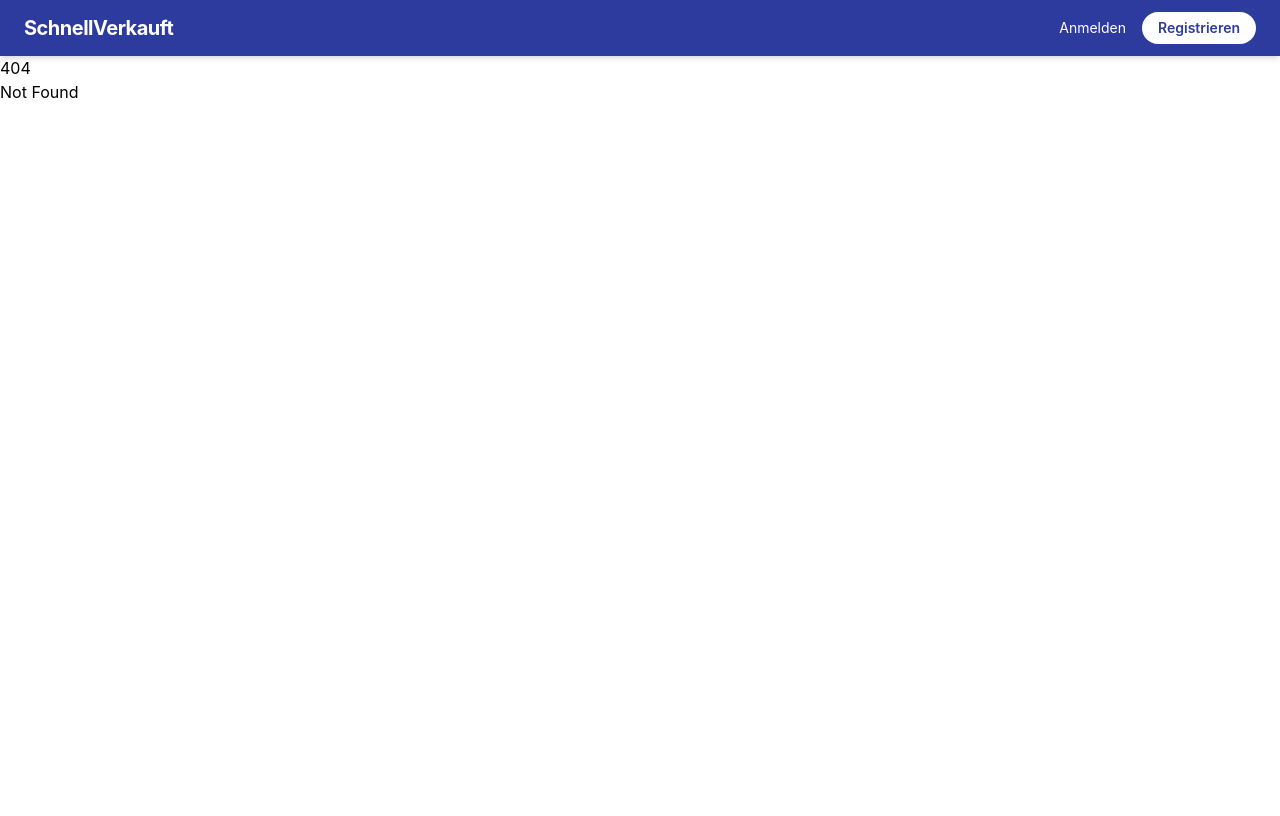
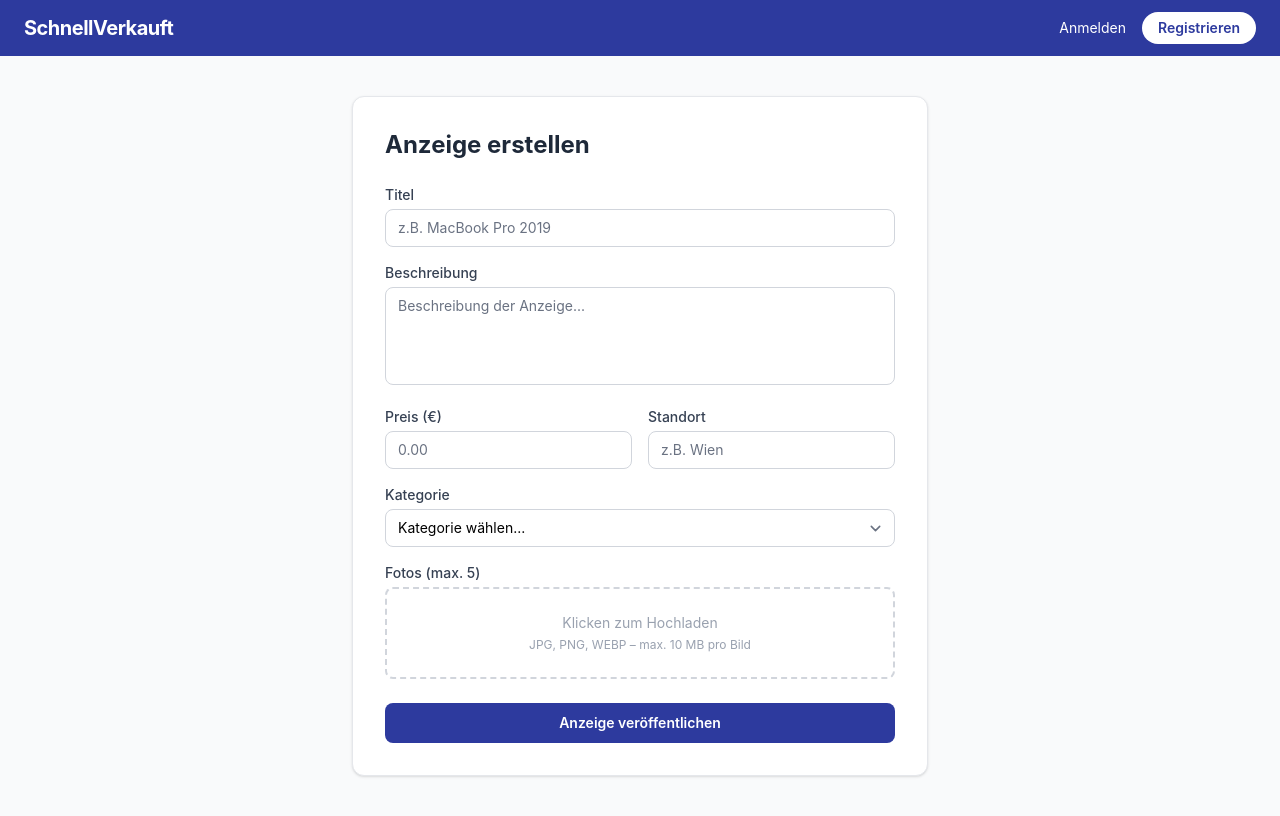
Before and after one commit to Max89765/WMC-Project-4A-Maximilian-Greifeneder, a SvelteKit app in the folder FrontendSchnellVerkauft/: page /listings/new in a window 1280 px wide. Before the commit this address had no page. Shown: the top 816 px of the page. Built offline with nearby package versions, Linux system fonts and the light colour scheme.

Commit message:
implemented new listings FE help of ai

```diff
--- /dev/null
+++ b/FrontendSchnellVerkauft/src/routes/listings/new/+page.svelte
@@ -0,0 +1,197 @@
+<script>
+	import { goto } from '$app/navigation';
+
+	const CATEGORIES = ['Kleidung', 'Elektronik', 'Sport', 'Auto', 'Wohnen', 'Sonstiges'];
+
+	let title = $state('');
+	let description = $state('');
+	let price = $state('');
+	let category = $state('');
+	let location = $state('');
+	let imageFiles = $state([]); // help with ai
+	let errorMsg = $state('');
+	let loading = $state(false);
+
+	function handleFileChange(e) { // help with ai
+		imageFiles = Array.from(e.target.files).slice(0, 5);
+	}
+
+	async function handleSubmit() {
+		errorMsg = '';
+
+		if (!title || !description || !price || !category || !location) {
+			errorMsg = 'Bitte alle Felder ausfüllen.';
+			return;
+		}
+		if (isNaN(price) || Number(price) <= 0) {
+			errorMsg = 'Bitte einen gültigen Preis eingeben.';
+			return;
+		}
+
+		const token = localStorage.getItem('token');
+		if (!token) {
+			goto('/login');
+			return;
+		}
+
+		loading = true;
+		try {
+			// 1. Anzeige erstellen
+			const res = await fetch('http://localhost:3000/api/listings', {
+				method: 'POST',
+				headers: {
+					'Content-Type': 'application/json',
+					'Authorization': `Bearer ${token}`
+				},
+				body: JSON.stringify({ title, description, price: Number(price), category, location })
+			});
+
+			const data = await res.json();
+			if (!res.ok) {
+				errorMsg = data.error || 'Anzeige konnte nicht erstellt werden.';
+				return;
+			}
+
+			// 2. Bilder hochladen falls vorhanden
+			if (imageFiles.length > 0) {
+				const formData = new FormData(); // help with ai
+				for (const file of imageFiles) {
+					formData.append('images', file);
+				}
+				await fetch(`http://localhost:3000/api/listings/${data.listingId}/images`, {
+					method: 'POST',
+					headers: { 'Authorization': `Bearer ${token}` },
+					body: formData
+				});
+			}
+
+			goto(`/listings/${data.listingId}`);
+		} catch {
+			errorMsg = 'Server nicht erreichbar.';
+		} finally {
+			loading = false;
+		}
+	}
+</script>
+
+<div class="min-h-screen bg-gray-50 py-10 px-4">
+	<div class="max-w-xl mx-auto bg-white rounded-xl shadow-sm border border-gray-200 p-8">
+
+		<h1 class="text-2xl font-bold text-gray-800 mb-6">Anzeige erstellen</h1>
+
+		{#if errorMsg}
+			<div class="bg-red-50 text-red-600 text-sm rounded-lg px-4 py-3 mb-5">
+				{errorMsg}
+			</div>
+		{/if}
+
+		<div class="space-y-4">
+
+			<div>
+				<!-- svelte-ignore a11y_label_has_associated_control -->
+				<label class="block text-sm font-medium text-gray-700 mb-1">Titel</label>
+				<input
+					type="text"
+					placeholder="z.B. MacBook Pro 2019"
+					bind:value={title}
+					class="w-full border border-gray-300 rounded-lg px-3 py-2 text-sm focus:outline-none focus:border-[#2d3a9e]"
+				/>
+			</div>
+
+			<div>
+				<!-- svelte-ignore a11y_label_has_associated_control -->
+				<label class="block text-sm font-medium text-gray-700 mb-1">Beschreibung</label>
+				<textarea
+					placeholder="Beschreibung der Anzeige..."
+					bind:value={description}
+					rows="4"
+					class="w-full border border-gray-300 rounded-lg px-3 py-2 text-sm focus:outline-none focus:border-[#2d3a9e] resize-none"
+				></textarea>
+			</div>
+
+			<div class="grid grid-cols-2 gap-4">
+				<div>
+					<!-- svelte-ignore a11y_label_has_associated_control -->
+					<label class="block text-sm font-medium text-gray-700 mb-1">Preis (€)</label>
+					<input
+						type="number"
+						placeholder="0.00"
+						bind:value={price}
+						min="0"
+						step="0.01"
+						class="w-full border border-gray-300 rounded-lg px-3 py-2 text-sm focus:outline-none focus:border-[#2d3a9e]"
+					/>
+				</div>
+				<div>
+					<!-- svelte-ignore a11y_label_has_associated_control -->
+					<label class="block text-sm font-medium text-gray-700 mb-1">Standort</label>
+					<input
+						type="text"
+						placeholder="z.B. Wien"
+						bind:value={location}
+						class="w-full border border-gray-300 rounded-lg px-3 py-2 text-sm focus:outline-none focus:border-[#2d3a9e]"
+					/>
+				</div>
+			</div>
+
+			<div>
+				<!-- svelte-ignore a11y_label_has_associated_control -->
+				<label class="block text-sm font-medium text-gray-700 mb-1">Kategorie</label>
+				<select
+					bind:value={category}
+					class="w-full border border-gray-300 rounded-lg px-3 py-2 text-sm focus:outline-none focus:border-[#2d3a9e] bg-white"
+				>
+					<option value="">Kategorie wählen...</option>
+					{#each CATEGORIES as cat}
+						<option value={cat}>{cat}</option>
+					{/each}
+				</select>
+			</div>
+
+			<!-- Bild-Upload -->
+			<div>
+				<!-- svelte-ignore a11y_label_has_associated_control -->
+				<label class="block text-sm font-medium text-gray-700 mb-1">
+					Fotos (max. 5)
+				</label>
+				<label
+					class="flex flex-col items-center justify-center border-2 border-dashed border-gray-300 rounded-lg py-6 cursor-pointer hover:border-[#2d3a9e] transition"
+				>
+					<span class="text-gray-400 text-sm">Klicken zum Hochladen</span>
+					<span class="text-gray-400 text-xs mt-1">JPG, PNG, WEBP – max. 10 MB pro Bild</span>
+					<input
+						type="file"
+						accept="image/*"
+						multiple
+						class="hidden"
+						onchange={handleFileChange}
+					/>
+				</label>
+
+				{#if imageFiles.length > 0}
+					<div class="flex gap-2 mt-3 flex-wrap">
+						{#each imageFiles as file}
+							<div class="w-16 h-16 rounded-lg bg-gray-100 overflow-hidden border border-gray-200">
+								<img
+									src={URL.createObjectURL(file)}
+									alt={file.name}
+									class="w-full h-full object-cover"
+								/>
+							</div>
+						{/each}
+					</div>
+				{/if}
+			</div>
+
+		</div>
+
+		<button
+			onclick={handleSubmit}
+			disabled={loading}
+			class="mt-6 w-full bg-[#2d3a9e] text-white py-2.5 rounded-lg font-semibold text-sm hover:bg-[#1e2b80] transition disabled:opacity-60 disabled:cursor-not-allowed"
+		>
+			{loading ? 'Wird veröffentlicht...' : 'Anzeige veröffentlichen'}
+		</button>
+
+	</div>
+</div>
```
Also changed, not shown: 1 other file (tests, documents, lock files or other folders).
